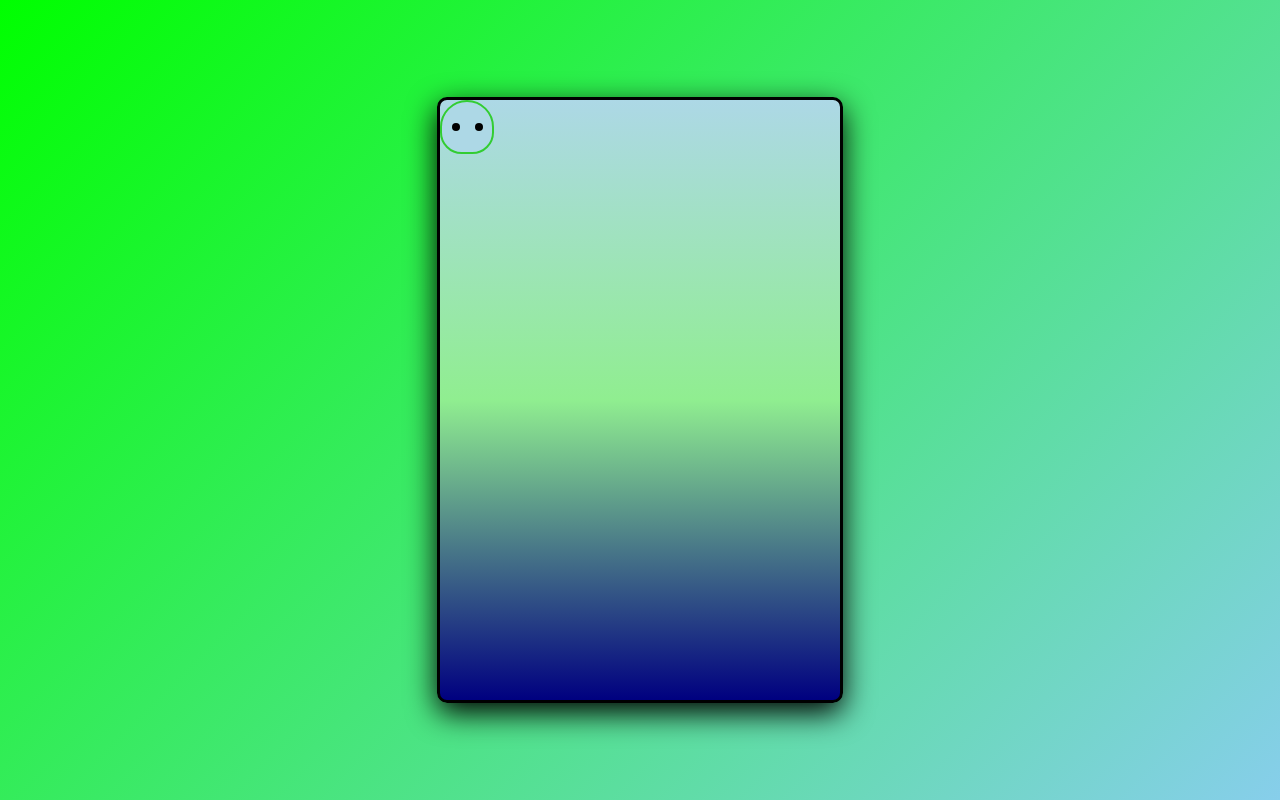
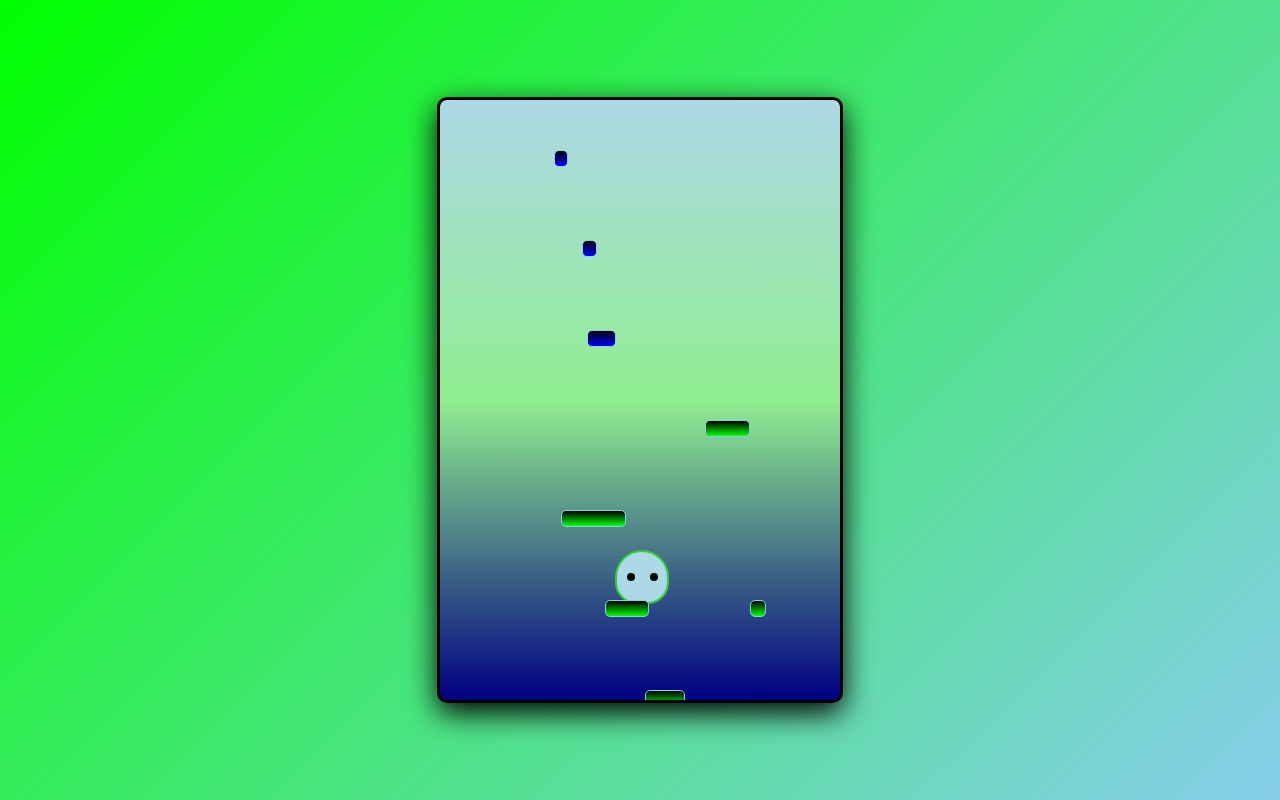
Before and after one commit to iCodeInstructorBellevue/Andy-Orange-Belt-Saturday, a plain HTML site: page doodlejunp/doodlejump.html in a window 1280 px wide. Drawn offline with Linux system fonts and the light colour scheme.

Commit message:
5/16/2026

```diff
--- a/doodlejunp/script.js
+++ b/doodlejunp/script.js
@@ -1,5 +1,5 @@
 const gameWidth = 400;
-const gameWidth = 600;
+const gameHeight = 600;
 let player = {
     x:175,
     y:450,
@@ -17,3 +17,59 @@ let camera = 0;
 
 let moveLeft=false;
 let moveRight=false;
+
+const playerElement = document.getElementById('player')
+const scoreElement = document.getElementById('score')
+const gameOverElement = document.getElementById('gameOver')
+const finalScoreElement = document.getElementById('finalScore')
+const startScreenElements = document.getElementById('startScreen')
+const gameContainer = document.getElementById('gameContainer')
+
+function createPlatform(x, y) {
+ const isBreakble = Math.random() < 0.2;
+  const isBouncy = Math.random() < 0.15;
+ const platform = {
+    x: x,
+    y: y,
+    width: 70*Math.random(),
+    height: 15,
+    element: null,
+    isBreakble: isBreakble,
+    isBouncy: isBouncy,
+    isBroken: false
+ };
+    const platformElement = document.createElement('div');
+    platformElement.className = 'platform';
+    if (platform.isBreakble) {
+        platformElement.classList.add('breaking-platform');
+    }
+      if (platform.isBouncy) {
+        platformElement.classList.add('bouncy-platform');
+    }
+    platformElement.style.left = platform.x + 'px';
+    platformElement.style.top = platform.y + 'px';
+      platformElement.style.width = platform.width + 'px';
+    gameContainer.appendChild(platformElement);
+
+    platform.element = platformElement;
+    return platform;
+}
+
+
+
+
+function initalizePlatform() {
+    platforms = [];
+
+
+    for (let i = 0; i < 7; i++) {
+        const x = Math.random() * (gameWidth - 70);
+        const y = i * 90 + 50;
+        platforms.push(createPlatform(x, y));
+    }
+
+    platforms.push(createPlatform(player.x - 10, player.y + player.height));
+}
+   playerElement.style.top = player.y + 'px';
+   playerElement.style.left = player.x + 'px';
+initalizePlatform();
--- a/doodlejunp/styles.css
+++ b/doodlejunp/styles.css
@@ -59,7 +59,7 @@ body {
     position: absolute;
     width: 70px;
     height: 15px;
-    background: linear-gradient(to bottom, lime, lightgreen);
+    background: linear-gradient(to bottom, black, lime);
     border-radius: 5px;
     border: 1px solid skyblue;
 }
@@ -89,3 +89,6 @@ body {
     );
     pointer-events: none;
 }
+.bouncy-platform{
+background: linear-gradient(to bottom, black, blue);
+}
```
